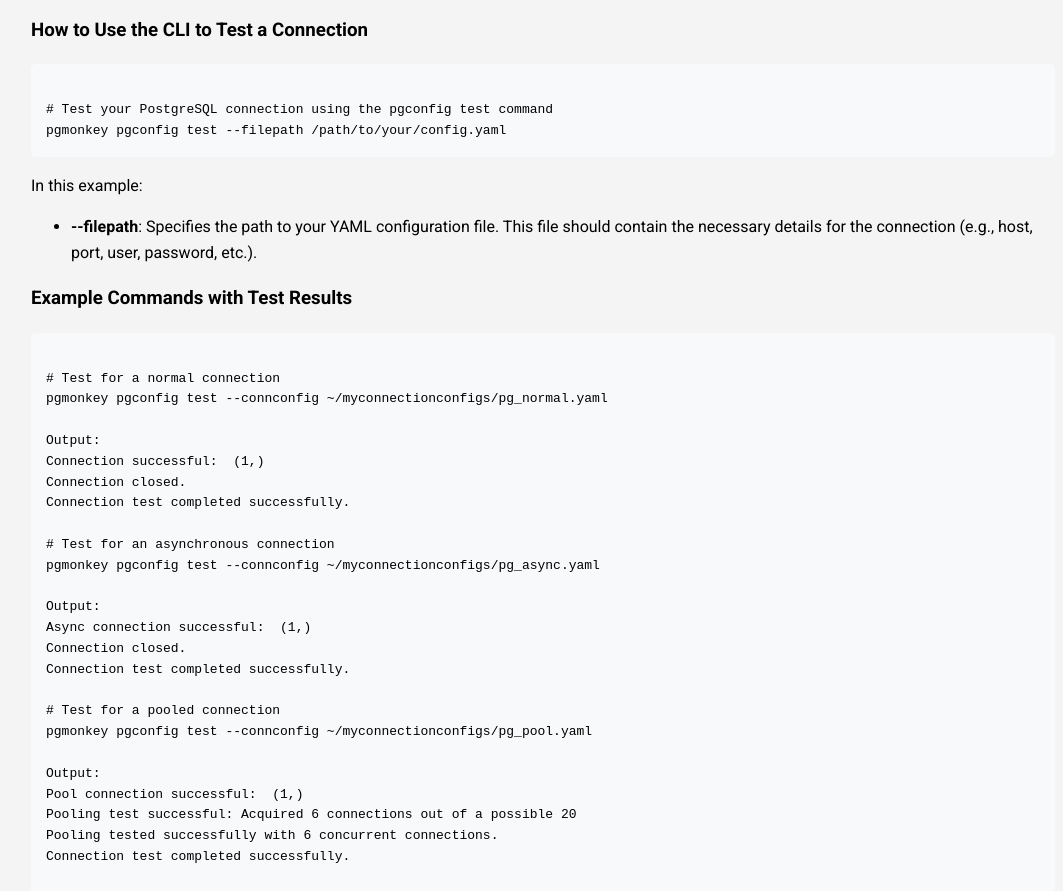
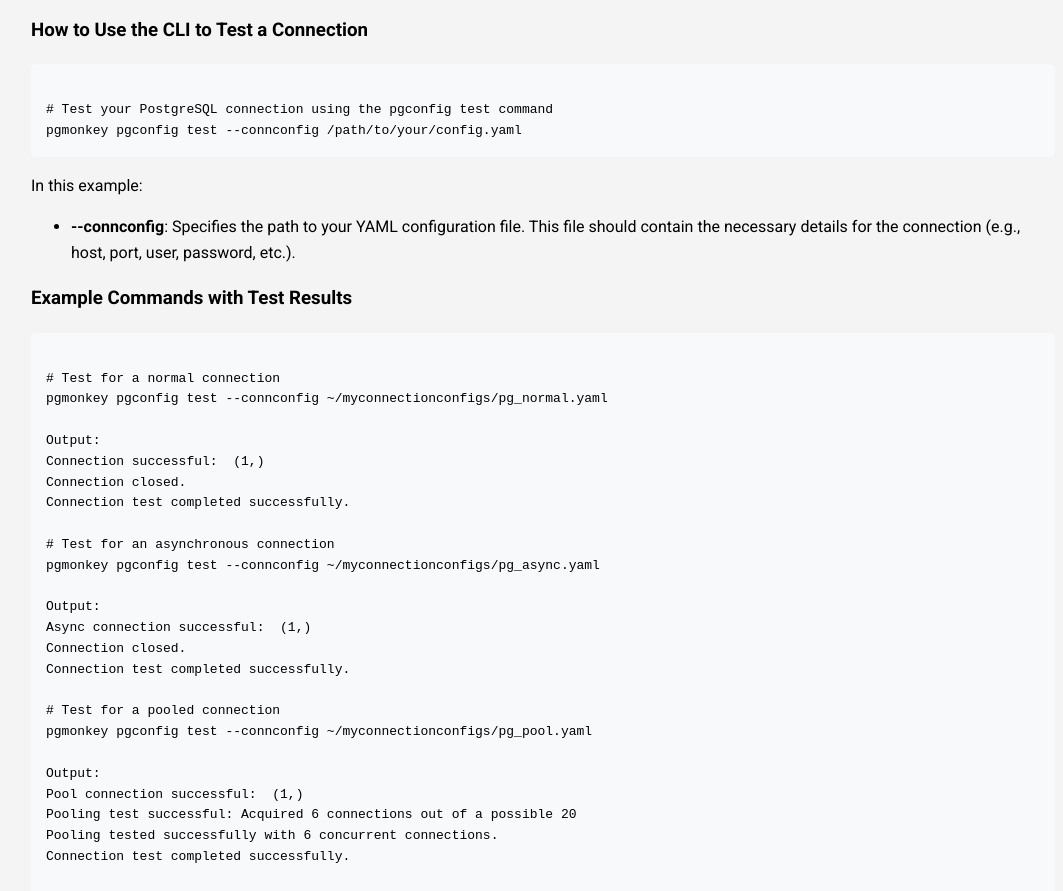
Before and after one commit to RexBytes/pgmonkey, a plain HTML site: page docs/reference.html in a window 1280 px wide. Shown: the part 7315-8206 px from the top of the page, without its empty margins (97-1160 px from the left). Drawn offline with Linux system fonts and the light colour scheme.

Commit message:
minor changes connconfig alias added for filepath - doc changes

```diff
--- a/docs/reference.html
+++ b/docs/reference.html
@@ -457,12 +457,12 @@ if __name__ == "__main__":
 
 <pre><code>
 # Test your PostgreSQL connection using the pgconfig test command
-pgmonkey pgconfig test --filepath /path/to/your/config.yaml
+pgmonkey pgconfig test --connconfig /path/to/your/config.yaml
 </code></pre>
 
 <p>In this example:</p>
 <ul>
-    <li><strong>--filepath</strong>: Specifies the path to your YAML configuration file. This file should contain the necessary details for the connection (e.g., host, port, user, password, etc.).</li>
+    <li><strong>--connconfig</strong>: Specifies the path to your YAML configuration file. This file should contain the necessary details for the connection (e.g., host, port, user, password, etc.).</li>
 </ul>
 
 <h3>Example Commands with Test Results</h3>
```
